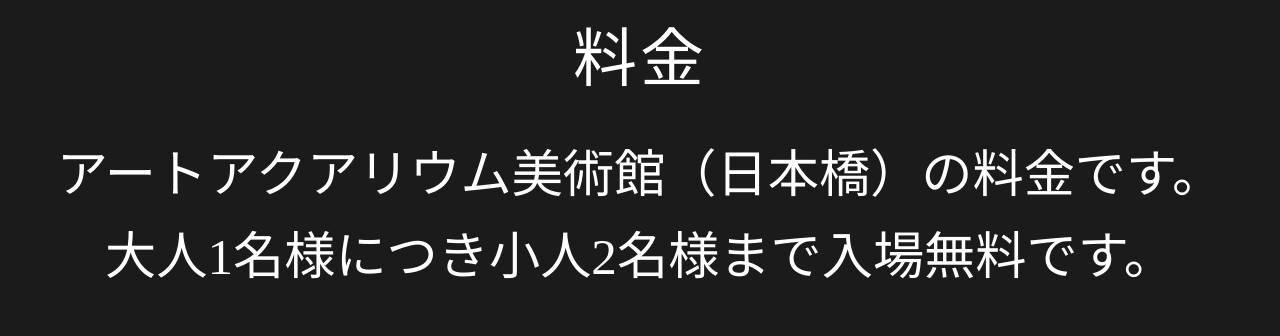
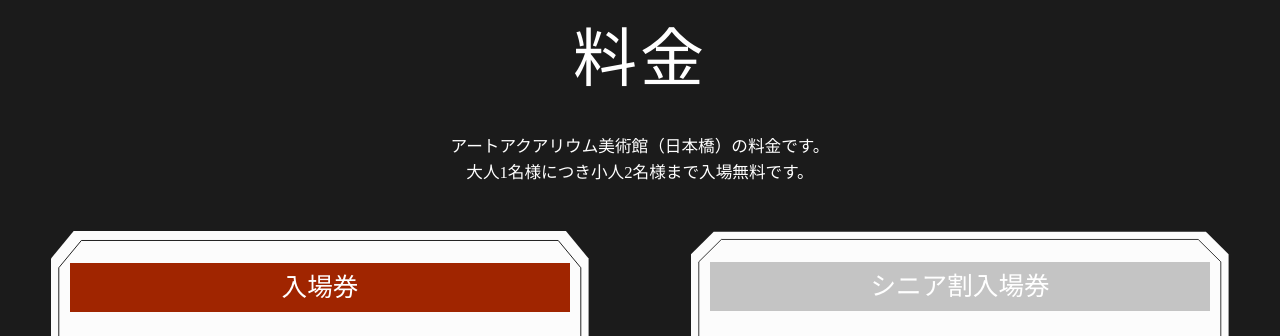
Before and after one commit to ShinyaJAP/artaqualium, a plain HTML site: page index.html in a window 1280 px wide. Shown: the part 5460-5796 px from the top of the page. Drawn offline with nearby package versions, Linux system fonts and the light colour scheme; some packages are replaced by stand-ins of ours.

Commit message:
Update style.css

```diff
--- a/css/style.css
+++ b/css/style.css
@@ -283,10 +283,10 @@ main {
   text-decoration: 1px line-through #a02500;
 }
 .fee-desc {
-  font-size: 4vw;
-  line-height: 1.6;
-  margin-top: -15px;
-  margin-bottom: 5.5vh;
+    font-size: 1.3vw;
+    line-height: 1.6;
+    margin-top: -15px;
+    margin-bottom: 5.5vh;
 }
 .fee-image1 {
   margin-bottom: 5%;
```
